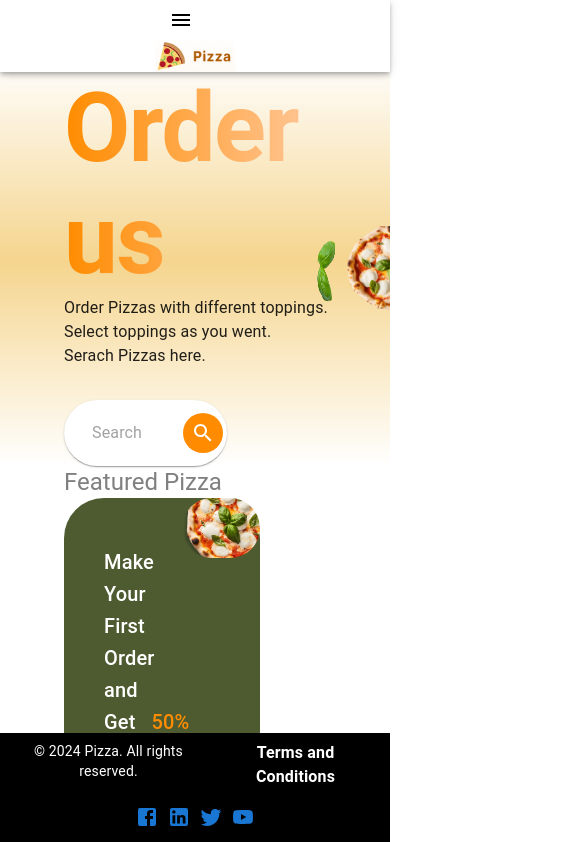
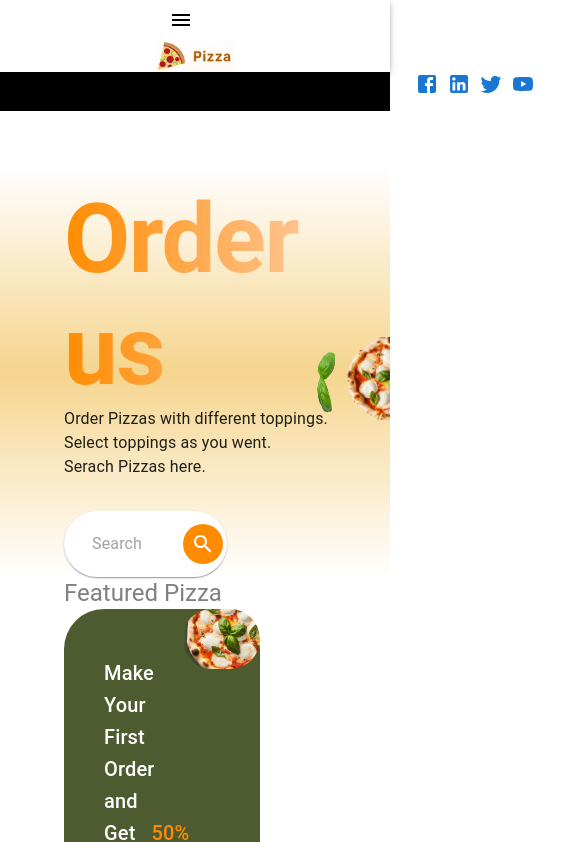
Before and after one commit to getye/Pizza-Ordering-App, a React (Create React App) app in the folder client/: page / in a window 390 px wide. Shown: the top 842 px of the page, 585 px wide, since content can reach past the window. Built offline with nearby package versions, Linux system fonts and the light colour scheme.

Commit message:
mobile view Side bar

```diff
--- a/client/src/navigations/mainbar.js
+++ b/client/src/navigations/mainbar.js
@@ -44,11 +44,9 @@ const Footer = () => (
   <Box
     sx={{
       p: 1,
-      paddingLeft:32,
       textAlign: 'center',
       backgroundColor: 'black',
       color:'white',
-      position: 'fixed',
       zIndex: 1000,
       bottom: 0,
       left: 0,
@@ -61,7 +59,7 @@ const Footer = () => (
       spacing={2}
       justifyContent="space-between"
       alignItems="center"
-      sx={{ width: '100%', maxWidth: 'lg', mx: 'auto' }}
+      sx={{ width: '100%', maxWidth: 'lg', mx: 'auto', ml:35 }}
     >
       <Box sx={{ display: 'flex', gap: 2 }}>
         <Typography variant="body2" color="white">
@@ -119,6 +117,7 @@ export const MainBar = (props) => {
 
   const handleLeftBar = () => {
     setLeftBar(!leftBar);
+    console.log("Left bar open: ", leftBar)
   };
 
   const handleSignOut = () => {
@@ -128,7 +127,17 @@ export const MainBar = (props) => {
 
 
   const drawer = (
-    <List sx={{ height: "100%", borderColor: 'gray' }}>
+    <List sx={{ height: "90%", borderColor: 'gray' }}>
+      {(leftBar)? (
+          <IconButton
+              color="inherit"
+              aria-label="open drawer"
+              edge="start"
+              onClick={handleLeftBar}>
+              <MenuOpenIcon />
+          </IconButton>
+      ):(
+        <>
         <Stack justifyContent={'space-between'} padding={1.5} direction="row" gap={3}>
           <Stack direction="row" gap={2}>
             <Typography variant="h6">Pizza</Typography>
@@ -140,7 +149,6 @@ export const MainBar = (props) => {
                   onClick={handleLeftBar}>
                   <MenuOpenIcon />
               </IconButton>
-
         </Stack>
         <Divider />
 
@@ -301,6 +309,10 @@ export const MainBar = (props) => {
                 <ListItemText primary="Logout" sx={{color:'red'}}/>
               </ListItemButton>
           </ListItem>
+        </>
+      ) }
+
+
     </List>
   );
 
```
Also changed, not shown: 8 other files (tests, documents, lock files or other folders). Lines whose indentation alone changed are shown as unchanged.
